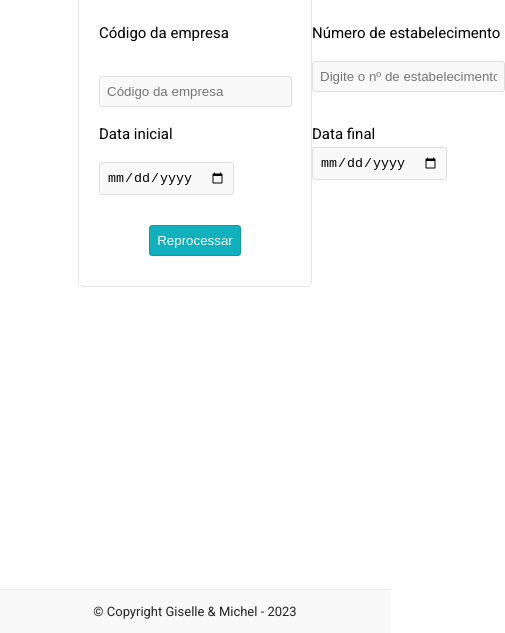
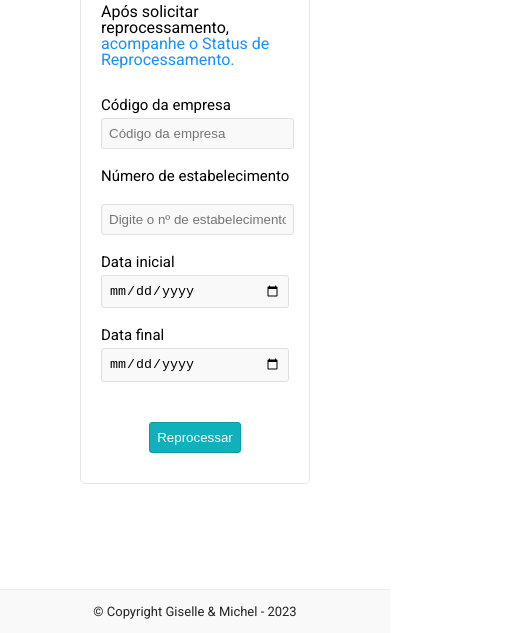
Before and after one commit to GiselleKSS/reprocessamento-stone, a plain HTML site: page index.html in a window 390 px wide. Shown: the part 211-844 px from the top of the page, 505 px wide, since content can reach past the window. Drawn offline with Linux system fonts and the light colour scheme.

Commit message:
Update style.css

```diff
--- a/style.css
+++ b/style.css
@@ -9,6 +9,7 @@
 
 body {
     font-family: var(--font-primaria);
+    height: 100vh;
 }
 
 .cabecalho {
@@ -20,7 +21,7 @@ body {
 }
 
 .main {
-	padding: 4.5% 20%;
+	padding: 5rem 25rem;
 }
 
 .main__titulo {
@@ -33,38 +34,35 @@ body {
 }
 
 .main__form {
-   /*display: flex;
-   flex-wrap: wrap;
-   justify-content: space-between;
-   gap: 8px; /*espaçamento dos elementos*/
    padding: 10px;
    border: 1px solid #e5e5e5;
    border-radius: 0 0 5px 5px;
 }
 
+.main__form__texto {
+    padding: 10px;
+}
+
+.main__form__texto__link {
+    color: #188FFF;
+    cursor: pointer;
+    text-decoration: none;
+}
+
 .main__form__info {
     display: grid;
-    grid-template-columns: 1fr 1fr;
-    justify-content: space-between;
-    padding: 20px 0;
-}
-
-.input__box:nth-child(n + 1) {
-    flex-direction: column;
+    grid-template-columns: 250px 250px;
+    gap: 20px 40px;
+    padding: 20px 10px;
 }
 
 .input__box {
     display: flex;
     flex-wrap: wrap;
-    width: 30%;
-    padding: 10px;
 }
 
-
-.main__form__texto__link {
-    color: #188FFF;
-    cursor: pointer;
-    text-decoration: none;
+.input__box:nth-child(n + 1) {
+    flex-direction: column;
 }
 
 .main__form__label {
@@ -91,7 +89,7 @@ body {
 .input__btn {
     display: flex;
     justify-content: center;
-    padding-bottom: 20px;
+    padding: 20px 0;
 }
 
 .main__form__btn {
@@ -117,3 +115,37 @@ body {
     position: fixed;
     left: 0; right: 0; bottom: 0;
 }
+
+@media (max-width: 1500px)
+{
+  .main {
+    padding: 5rem 20rem;
+  }
+}
+@media (max-width: 1300px)
+{
+  .main {
+    padding: 5rem 12rem;
+  }
+}
+@media (max-width: 1070px)
+{
+  .main {
+    padding: 5rem 7rem;
+  }
+}
+@media (max-width: 900px)
+{
+  .main {
+    padding: 5rem 5rem;
+  }
+}
+@media (max-width: 750px)
+{
+  .main__form__info {
+    display: flex;
+    flex-direction: column;
+    gap: 20px;
+    padding: 20px 10px;
+  }
+}
```
